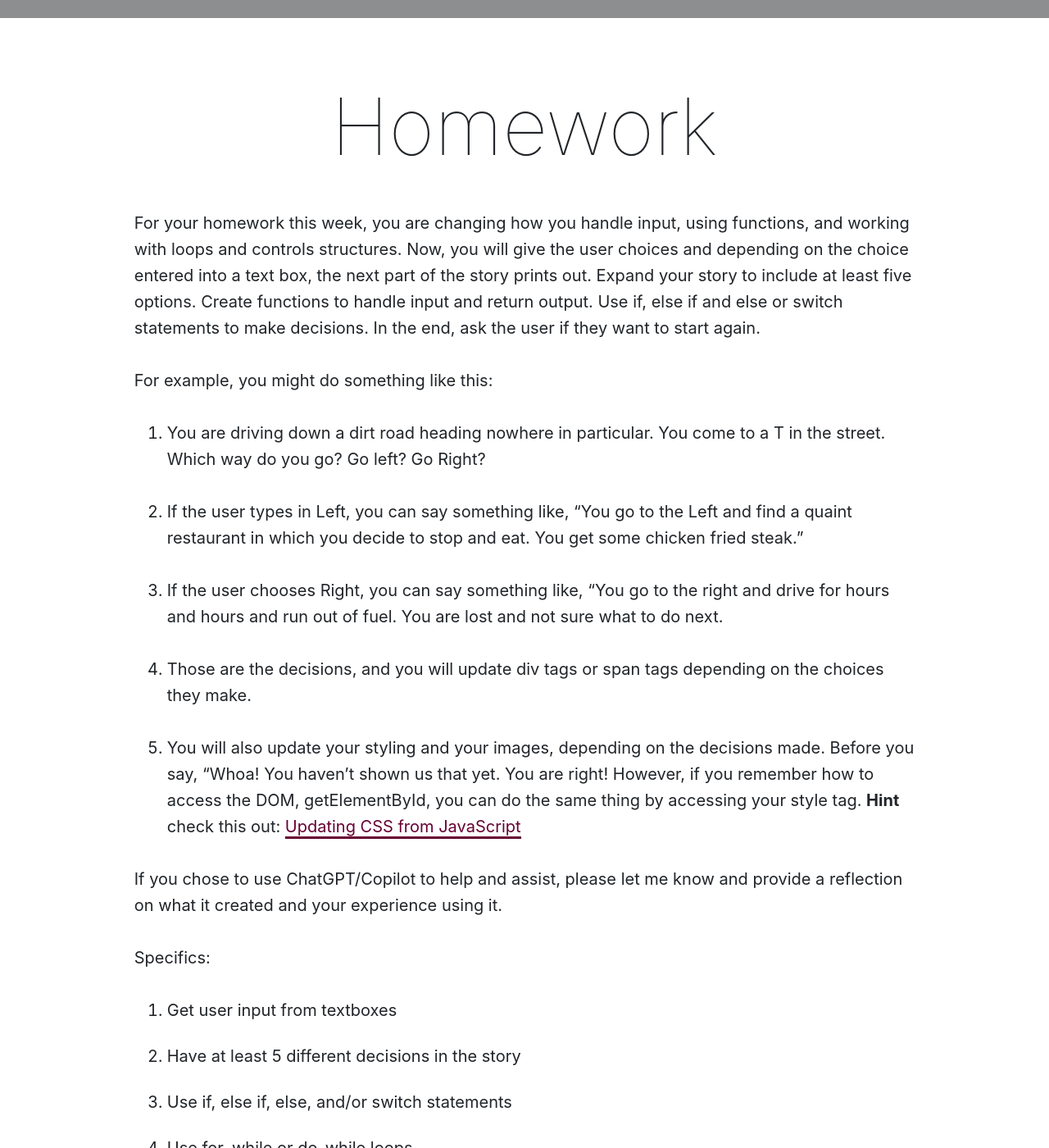
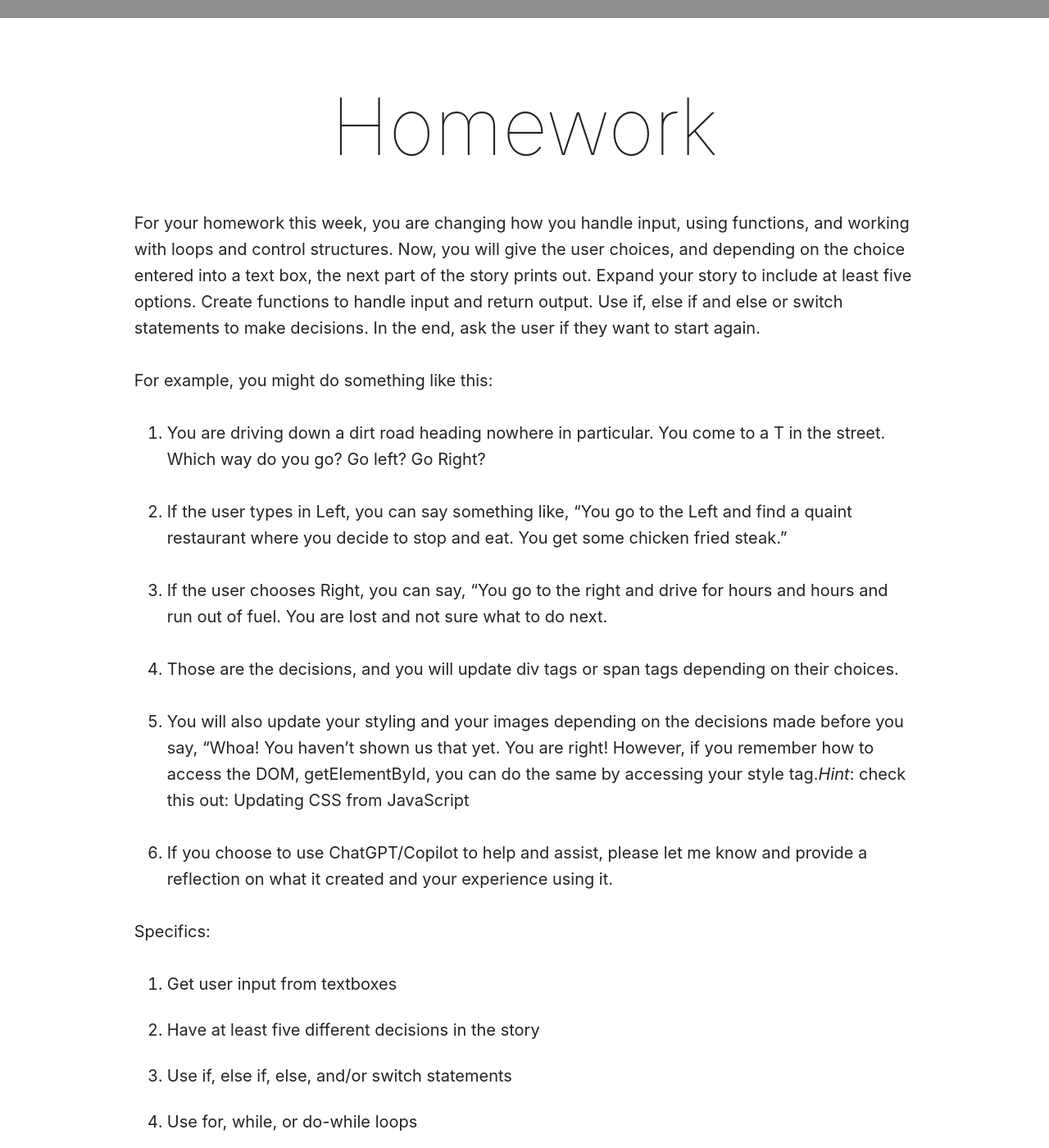
Before and after one commit to Montana-Media-Arts/441-web-tech-Spring2025-course, a Jekyll site: the page built from modules/week-4/_posts/2010-01-01-homework.md, in a window 1280 px wide and 1400 px high, scrolled down 325 px. Shown: the whole window at 82% size. Built offline with Jekyll 4.4.1, drawn with Linux system fonts in a browser that asks for light colours; nearby versions of some CDN libraries; comment, search, counter and statistics services are not loaded; some of the changed text lies outside the part shown.

Commit message:
Update 2010-01-01-homework.md

```diff
--- a/modules/week-4/_posts/2010-01-01-homework.md
+++ b/modules/week-4/_posts/2010-01-01-homework.md
@@ -6,32 +6,32 @@ jotted: false
 
 # Homework
 
-For your homework this week, you are changing how you handle input, using functions, and working with loops and controls structures.  Now, you will give the user choices and depending on the choice entered into a text box, the next part of the story prints out.  Expand your story to include at least five options.  Create functions to handle input and return output. Use if, else if and else or switch statements to make decisions.  In the end, ask the user if they want to start again.
+For your homework this week, you are changing how you handle input, using functions, and working with loops and control structures. Now, you will give the user choices, and depending on the choice entered into a text box, the next part of the story prints out. Expand your story to include at least five options. Create functions to handle input and return output. Use if, else if and else or switch statements to make decisions. In the end, ask the user if they want to start again.
 
 For example, you might do something like this:
 
-1. You are driving down a dirt road heading nowhere in particular.  You come to a T in the street.  Which way do you go?  Go left? Go Right?
+1. You are driving down a dirt road heading nowhere in particular. You come to a T in the street. Which way do you go? Go left? Go Right?
 
-2. If the user types in Left, you can say something like, "You go to the Left and find a quaint restaurant in which you decide to stop and eat.  You get some chicken fried steak."
+2. If the user types in Left, you can say something like, “You go to the Left and find a quaint restaurant where you decide to stop and eat. You get some chicken fried steak.”
 
-3. If the user chooses Right, you can say something like, "You go to the right and drive for hours and hours and run out of fuel. You are lost and not sure what to do next.
+3. If the user chooses Right, you can say, “You go to the right and drive for hours and hours and run out of fuel. You are lost and not sure what to do next.
 
-4. Those are the decisions, and you will update div tags or span tags depending on the choices they make.
+4. Those are the decisions, and you will update div tags or span tags depending on their choices.
 
-5. You will also update your styling and your images, depending on the decisions made.  Before you say, "Whoa!  You haven't shown us that yet. You are right!  However, if you remember how to access the DOM, getElementById, you can do the same thing by accessing your style tag.  **Hint** check this out: [Updating CSS from JavaScript](https://www.w3schools.com/js/js_htmldom_css.asp)
+5. You will also update your styling and your images depending on the decisions made before you say, “Whoa! You haven’t shown us that yet. You are right! However, if you remember how to access the DOM, getElementById, you can do the same by accessing your style tag.*Hint*: check this out: Updating CSS from JavaScript
 
-If you chose to use ChatGPT/Copilot to help and assist, please let me know and provide a reflection on what it created and your experience using it.
+6. If you choose to use ChatGPT/Copilot to help and assist, please let me know and provide a reflection on what it created and your experience using it.
 
 Specifics:
 
 1. Get user input from textboxes
-2. Have at least 5 different decisions in the story
+2. Have at least five different decisions in the story
 3. Use if, else if, else, and/or switch statements
-4. Use for, while or do-while loops
+4. Use for, while, or do-while loops
 5. Create and call functions that take parameters
 6. Have at least one function return a value.
 7. Update styles and images from your JavaScript.
 8. Allow the user to restart the story.
-9. If you use AI, please provide a reflection on your experience.
+9. Use Generative AI to create a similar piece, please reflect on your experience.
 
 [Homework 4 Example](https://github.com/Montana-Media-Arts/441-WebTech-Spring2025-Examples/tree/master/Week%204)
```
